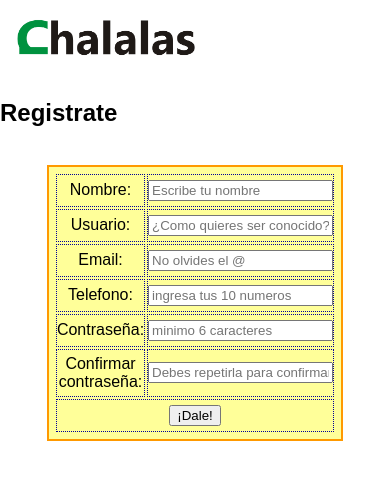
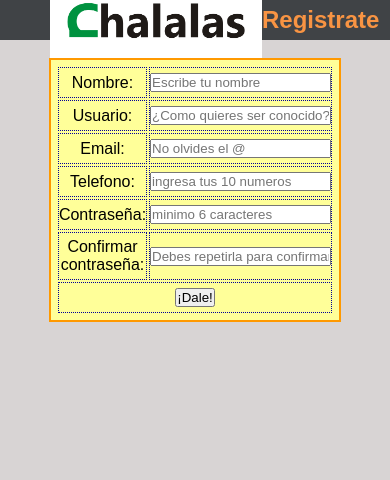
Before and after one commit to YanniCastle/chalalas, a PHP site: page /curso_php/Formulario_Insertar_Usuarios3.php in a window 390 px wide. Shown: the top 480 px of the page. Run offline with PHP 8.4, Linux system fonts and the light colour scheme; a stand-in opens the database connection.

Commit message:
Registrate 2

```diff
--- a/style.css
+++ b/style.css
@@ -1,3 +1,99 @@
+*{
+  margin: 0;
+  padding: 0;
+  font-family: Arial, Helvetica, sans-serif;
+}
+/*HEADER*/
+#position {/*FIJAR EL HEADER*/
+  width: 100%;
+  position: fixed;
+  left: 0px;
+  top: 0px;
+}
+header {
+  height: 40px;
+  background: #404346;
+  padding: 0 50px;
+  color: #fff;
+  display: flex;/*orden, uno a lado de otro*/
+  justify-content: space-between;/*separacion de palabras*/
+  align-items: center;/*centra en horizontal*/
+}
+.menu a{
+  color: #fff;
+  text-decoration: none;/*quita subrrayado*/
+  padding: 0 10px;
+  transition: 0.4s;
+}
+.mostrar-menu,
+.esconder-menu {
+  font-size: 30px;
+  cursor: pointer;
+  display: none;
+  transition: 0.4s;
+}
+.mostrar-menu{
+  order:1;
+}
+.menu a:hover,
+.mostrar-menu,
+.esconder-menu:hover{
+  color: #f89443;
+}
+#check{
+  display: none;
+}
+h2{
+  text-align: center;
+  color: #f89443;
+}
+h3{
+  text-align: left;
+  color: #f81606;
+}
+h4{
+  text-align: left;
+  color: #3910cf;
+}
+
+/*RESPONSIVE para tablet 768px*/
+@media(max-width: 1120px){
+  /*HEADER*/
+  .mostrar-menu,
+  .esconder-menu{
+    display: block;
+  }
+  .menu{
+    position: fixed;
+    width: 28%;
+    height: 80vh;
+    background: #131316;
+    /*left: 0; solo era para ver como estaba quedando*/
+    right: -100%;/*este estaba comenrado*/
+    top: 0;
+    text-align: left;
+    padding: 70px 0px;
+    z-index: 100;
+    transition: 0.8s;
+  }
+  .menu a{
+    display: block;
+    padding: 18px;
+
+  }
+  .esconder-menu{
+    position: absolute;
+    top: 20px;
+    right: 40px;
+  }
+  #check:checked ~ .menu{
+    right: 0;/*le decimos aparece*/
+  }
+}/*fin de HEADER*/
+body{
+  background: #d8d4d4;
+}
+
 table {
   width: 25%;
   background-color: rgb(218, 218, 18);
```
Also changed, not shown: imagenes/imagenes_chalalas/chalalas1.gif (added), imagenes/imagenes_chalalas/sin_imagen.jpg (added), imagenes/ofertas/FB_IMG_1669276389877.jpg (added).
